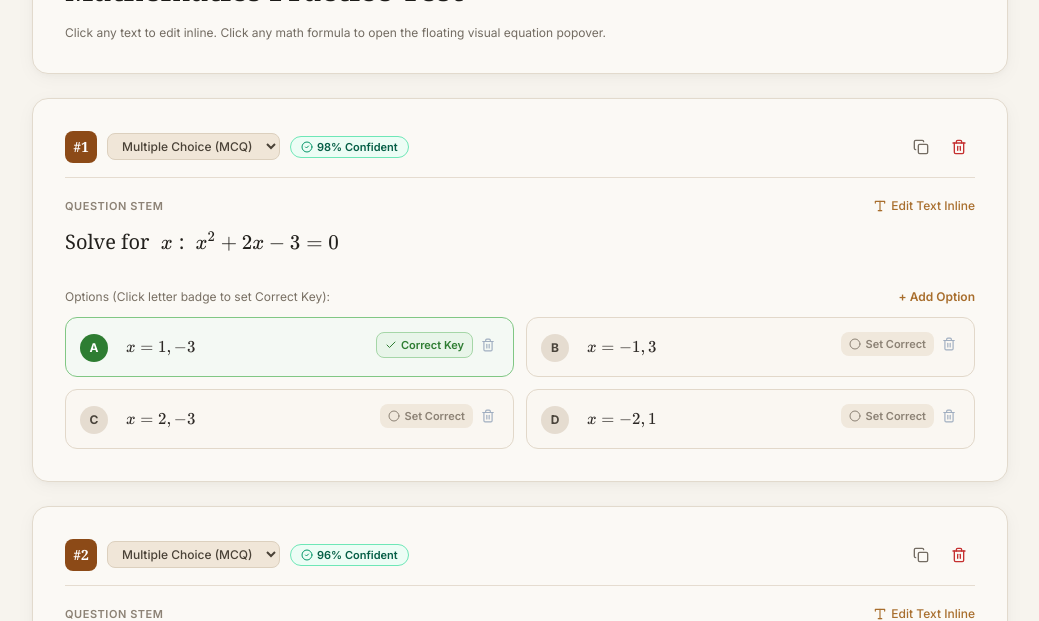
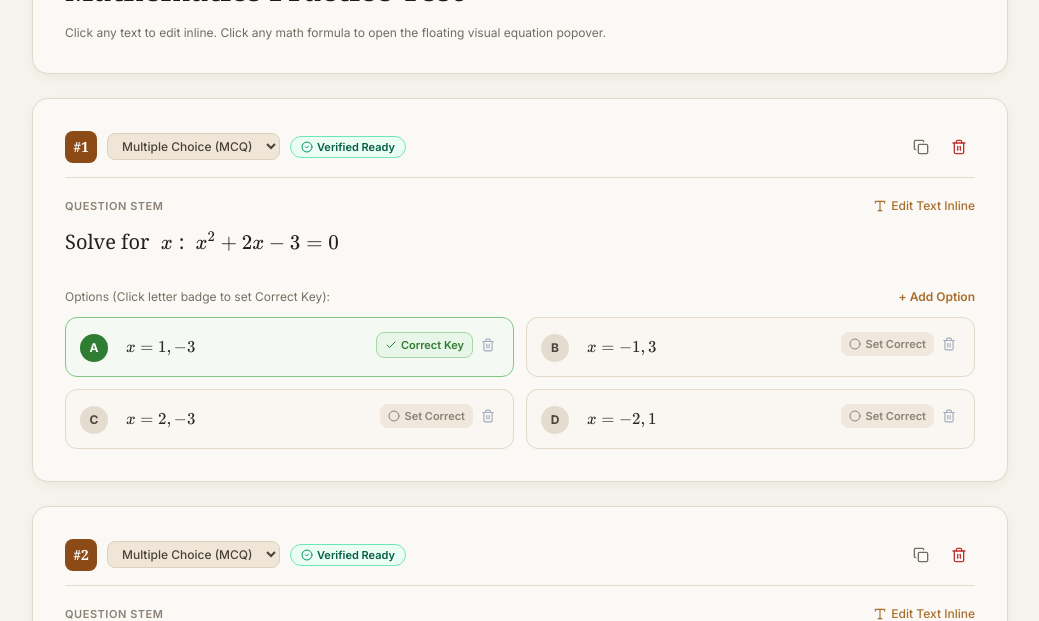
Before and after one commit to Sayanthegamer/dlp-testing, a React (Vite) app in the folder client/: page / in a window 1280 px wide. Shown: the part 900-1521 px from the top of the page, without its empty margins (120-1159 px from the left). Built offline with nearby package versions, Linux system fonts and the light colour scheme; no server answers; the HTML template or start-up script is replaced by a standard one.

Commit message:
feat(client): implement deterministic review evaluator based on KaTeX render and answer key invariants

```diff
--- a/client/src/components/Catalogue/QuestionCard.jsx
+++ b/client/src/components/Catalogue/QuestionCard.jsx
@@ -1,5 +1,6 @@
 import React, { useState } from 'react';
 import MathRenderer from '../PreviewPanel/MathRenderer';
+import { computeNeedsReview } from '../../services/reviewEvaluator';
 import { Check, Edit2, Copy, Trash2, CheckCircle2, Circle, Type, ShieldCheck, AlertTriangle } from 'lucide-react';
 
 export default function QuestionCard({
@@ -13,8 +14,13 @@ export default function QuestionCard({
   const [isEditingStem, setIsEditingStem] = useState(false);
   const [editingOptionIdx, setEditingOptionIdx] = useState(null);
 
-  const { id, questionText, type, options, correctAnswer, confidenceScore = 0.95, needsReview } = question;
+  const { id, questionText, type, options, correctAnswer } = question;
   const optionLetters = ['A', 'B', 'C', 'D', 'E', 'F'];
+
+  // Deterministic Needs Review Evaluation
+  const reviewEvaluation = computeNeedsReview(question);
+  const needsReview = reviewEvaluation.needsReview;
+  const reviewReasons = reviewEvaluation.reasons;
 
   // Smart options layout classifier: 2-column grid if short, 1-column list if long
   const totalOptionsLength = (options || []).reduce((acc, opt) => acc + (opt || '').length, 0);
@@ -40,13 +46,11 @@ export default function QuestionCard({
     onUpdateQuestion(id, { ...question, options: newOptions });
   };
 
-  const scorePct = Math.round((confidenceScore || 0.9) * 100);
-
   return (
     <div
       id={`question-card-${index}`}
       className={`exam-paper rounded-2xl p-6 sm:p-8 text-[#1c1b18] relative transition-all shadow-sm ${
-        needsReview || scorePct < 75 ? 'border-2 border-amber-300 bg-[#fefdfa]' : ''
+        needsReview ? 'border-2 border-amber-400 bg-[#fefdfa]' : ''
       }`}
     >
       {/* Top Meta Bar */}
@@ -66,30 +70,22 @@ export default function QuestionCard({
             <option value="short_answer">Short Answer</option>
           </select>
 
-          {/* Confidence Tag / Badge */}
-          {needsReview || scorePct < 75 ? (
+          {/* Deterministic Review Badge */}
+          {needsReview ? (
             <span
               className="flex items-center gap-1 text-[11px] px-2.5 py-0.5 rounded-full bg-amber-100 border border-amber-300 text-amber-900 font-sans font-semibold"
-              title="Low OCR confidence or ambiguous math detected. Click to edit."
+              title={`Action required: ${reviewReasons.join(', ')}`}
             >
               <AlertTriangle className="w-3 h-3 text-amber-700" />
-              <span>{scorePct}% Confidence (Needs Review)</span>
-            </span>
-          ) : scorePct >= 90 ? (
-            <span
-              className="flex items-center gap-1 text-[11px] px-2.5 py-0.5 rounded-full bg-emerald-50 border border-emerald-300 text-emerald-800 font-sans font-semibold"
-              title="High confidence AI transcription"
-            >
-              <CheckCircle2 className="w-3 h-3 text-emerald-600" />
-              <span>{scorePct}% Confident</span>
+              <span>Needs Review ({reviewReasons.join(', ')})</span>
             </span>
           ) : (
             <span
-              className="flex items-center gap-1 text-[11px] px-2.5 py-0.5 rounded-full bg-blue-50 border border-blue-300 text-blue-800 font-sans font-semibold"
-              title="Good confidence AI transcription"
+              className="flex items-center gap-1 text-[11px] px-2.5 py-0.5 rounded-full bg-emerald-50 border border-emerald-300 text-emerald-800 font-sans font-semibold"
+              title="Verified: Math syntax valid and answer key present"
             >
-              <ShieldCheck className="w-3 h-3 text-blue-600" />
-              <span>{scorePct}% Confidence</span>
+              <CheckCircle2 className="w-3 h-3 text-emerald-600" />
+              <span>Verified Ready</span>
             </span>
           )}
         </div>
--- /dev/null
+++ b/client/src/services/reviewEvaluator.js
@@ -0,0 +1,60 @@
+import katex from 'katex';
+
+/**
+ * Computes deterministic needsReview status and concrete reasons based on product invariants.
+ * @param {Object} question - Question block object
+ * @returns {Object} { needsReview: boolean, reasons: string[] }
+ */
+export function computeNeedsReview(question) {
+  if (!question) return { needsReview: false, reasons: [] };
+
+  const reasons = [];
+
+  // Rule 1: Correct Answer must be set
+  if (question.correctAnswer === null || question.correctAnswer === undefined || question.correctAnswer === '') {
+    reasons.push('Answer Key Unset');
+  }
+
+  // Rule 2: MCQ option counts
+  if (question.type === 'mcq') {
+    if (!Array.isArray(question.options) || question.options.length < 2) {
+      reasons.push('Fewer than 2 MCQ Options');
+    }
+  }
+
+  // Rule 3: Question stem content check
+  const stem = (question.questionText || '').trim();
+  if (!stem || stem.length < 3) {
+    reasons.push('Empty or Very Short Question Stem');
+  }
+
+  // Rule 4: KaTeX Syntax Evaluation on math spans
+  const fullTextToTest = [
+    question.questionText || '',
+    ...(Array.isArray(question.options) ? question.options : [])
+  ].join(' ');
+
+  const mathMatches = fullTextToTest.match(/<math>(.*?)<\/math>/gi) || [];
+  let katexHasError = false;
+
+  for (const match of mathMatches) {
+    const rawFormula = match.replace(/<\/?math>/gi, '').trim();
+    if (!rawFormula) continue;
+
+    try {
+      katex.renderToString(rawFormula, { throwOnError: true, displayMode: false });
+    } catch (err) {
+      katexHasError = true;
+      break;
+    }
+  }
+
+  if (katexHasError) {
+    reasons.push('Math Formula Syntax Error');
+  }
+
+  return {
+    needsReview: reasons.length > 0,
+    reasons
+  };
+}
```
